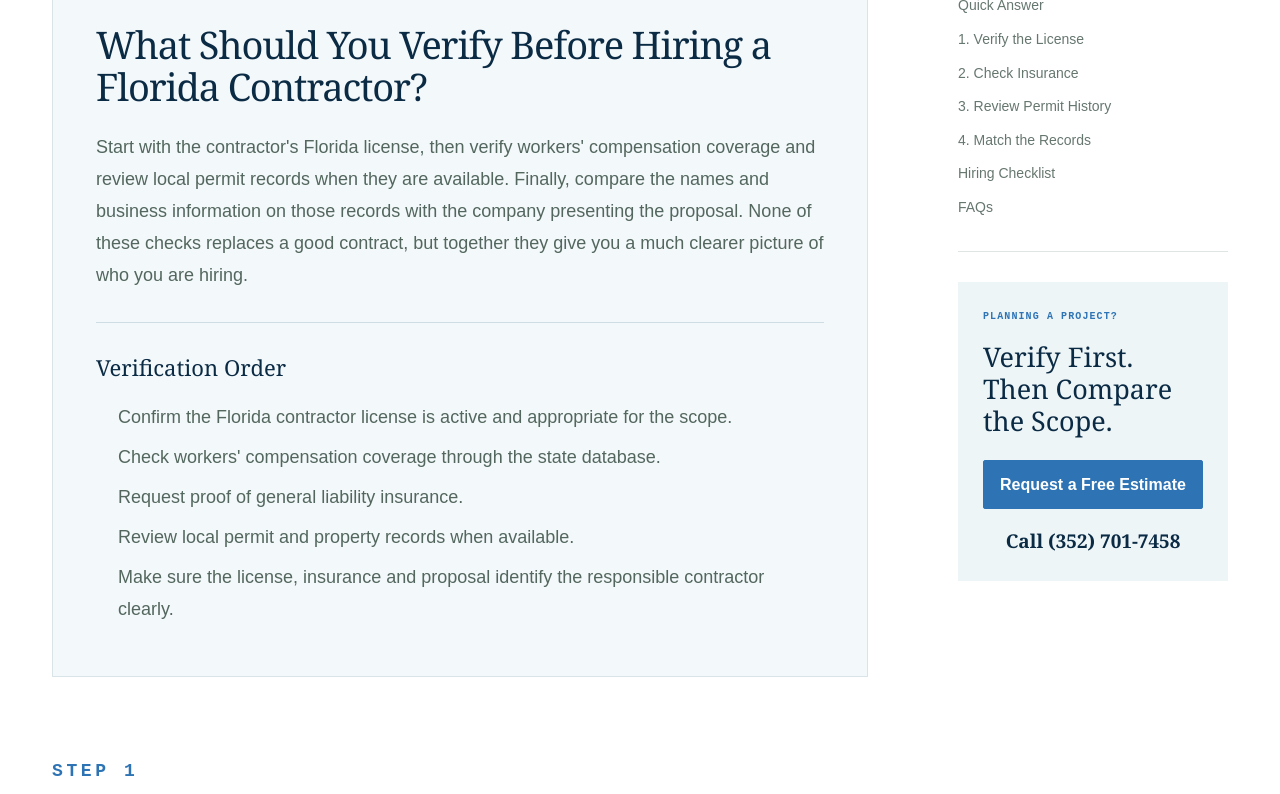
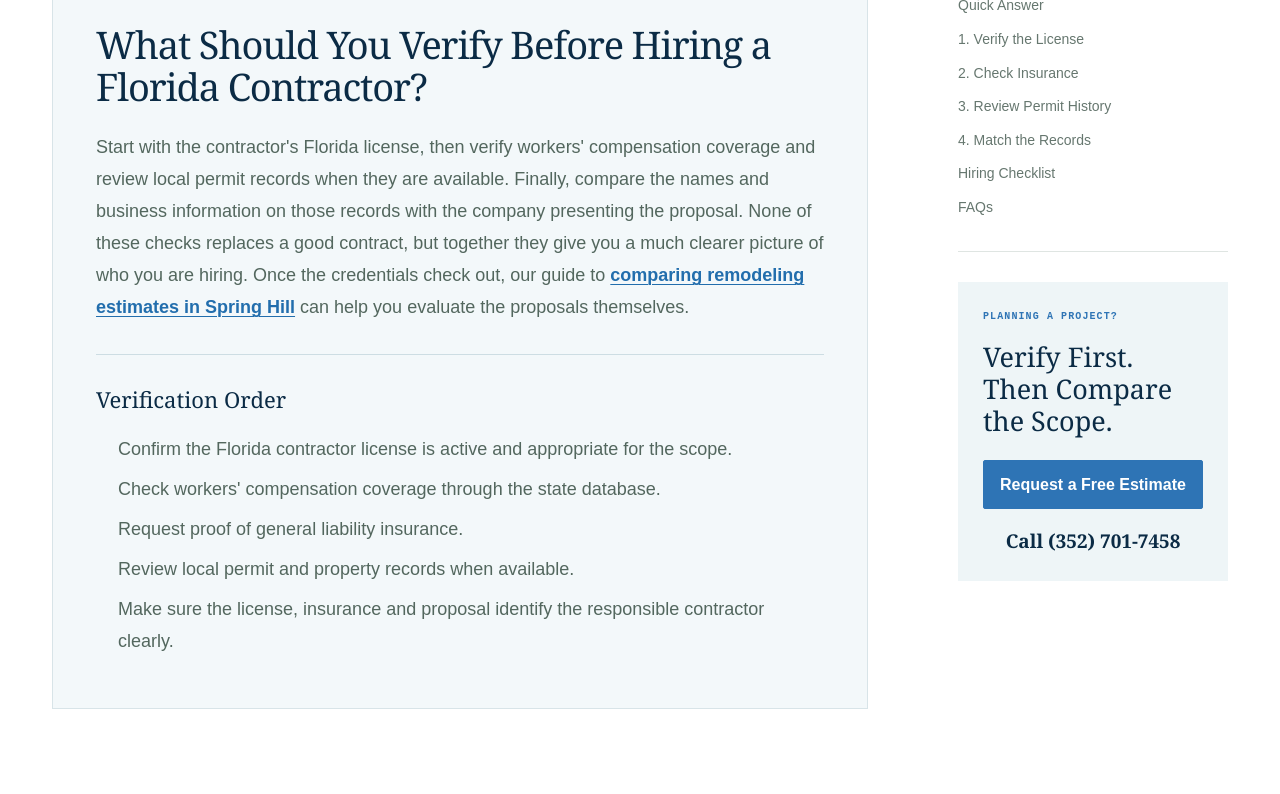
Before and after one commit to stylus1274/swift, a Next.js app: page /blog/how-to-verify-florida-contractor-license-insurance-permit-history in a window 1280 px wide. Shown: the part 1600-2394 px from the top of the page. Built offline with nearby package versions, Linux system fonts and the light colour scheme.

Commit message:
Link contractor verification guide to estimate comparison article

```diff
--- a/app/blog/how-to-verify-florida-contractor-license-insurance-permit-history/page.tsx
+++ b/app/blog/how-to-verify-florida-contractor-license-insurance-permit-history/page.tsx
@@ -84,7 +84,7 @@ export default function VerifyFloridaContractorArticlePage() {
           <section className="article-answer" id="quick-answer">
             <p className="eyebrow">QUICK ANSWER</p>
             <h2>What Should You Verify Before Hiring a Florida Contractor?</h2>
-            <p>Start with the contractor's Florida license, then verify workers' compensation coverage and review local permit records when they are available. Finally, compare the names and business information on those records with the company presenting the proposal. None of these checks replaces a good contract, but together they give you a much clearer picture of who you are hiring.</p>
+            <p>Start with the contractor's Florida license, then verify workers' compensation coverage and review local permit records when they are available. Finally, compare the names and business information on those records with the company presenting the proposal. None of these checks replaces a good contract, but together they give you a much clearer picture of who you are hiring. Once the credentials check out, our guide to <a href="/blog/compare-remodeling-estimates-spring-hill">comparing remodeling estimates in Spring Hill</a> can help you evaluate the proposals themselves.</p>
             <div className="article-takeaways">
               <strong>Verification Order</strong>
               <ul>
```
